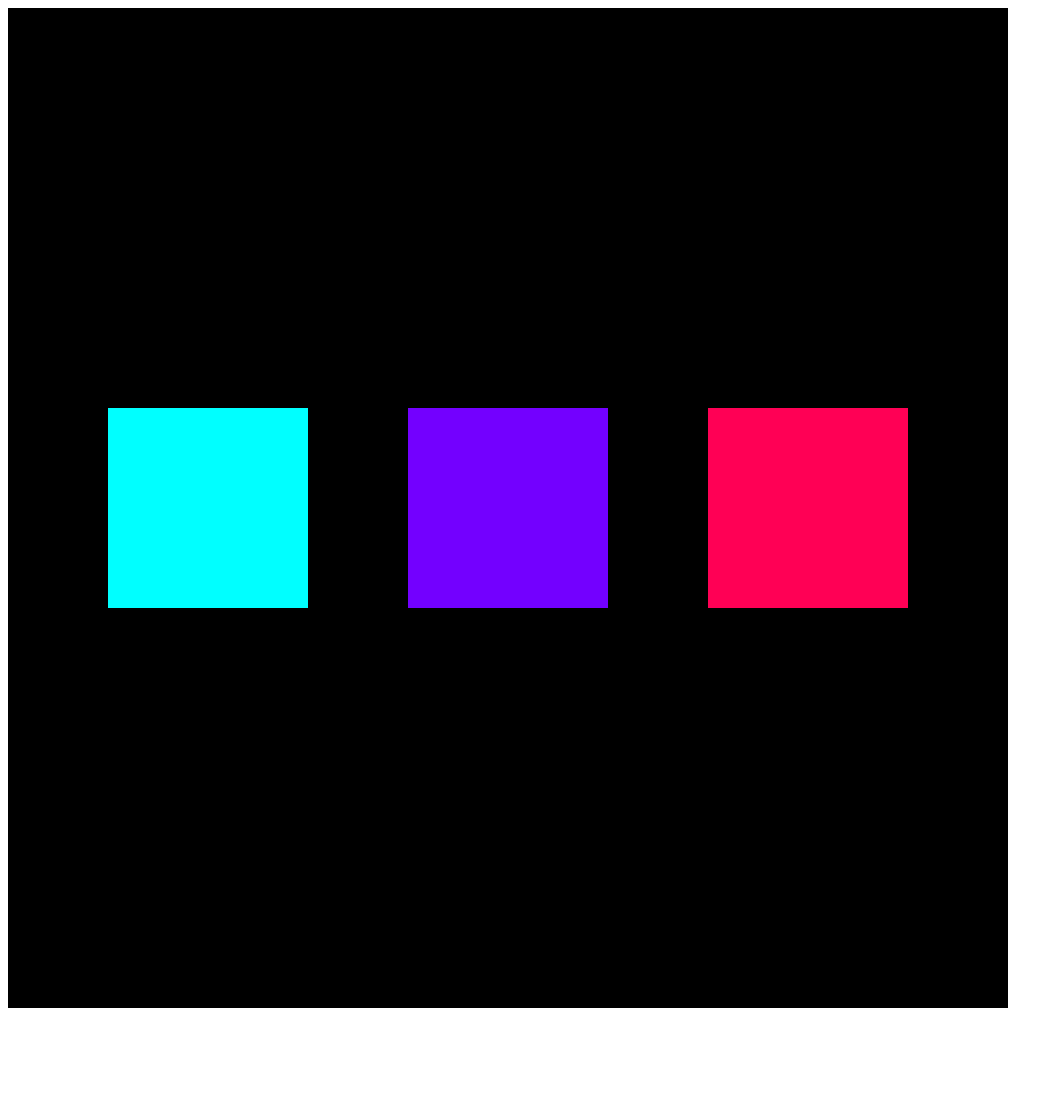
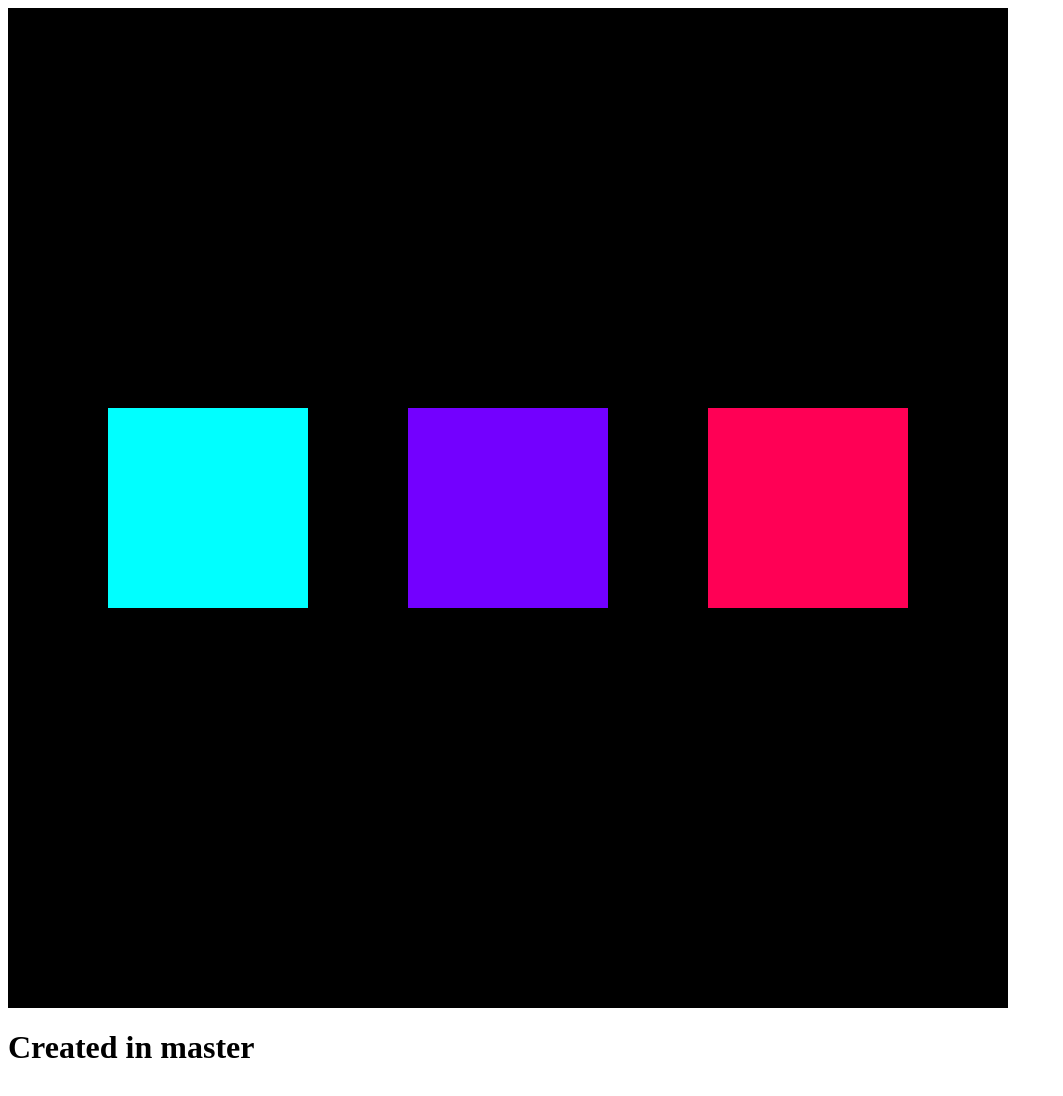
Before and after one commit to Ericostco/web, a plain HTML site: page index.html in a window 1280 px wide. Shown: the whole page, without its empty margins (0-1063 px from the left). Before the commit the page ends 1016 px from the top, so only its background shows below. Drawn offline with Linux system fonts and the light colour scheme.

Commit message:
Create a h1 tag in master

```diff
--- a/index.html
+++ b/index.html
@@ -14,7 +14,7 @@
     </div>
 
     <table>
-
+        <h1>Created in master</h1>
     </table>
 
 </body>
```
